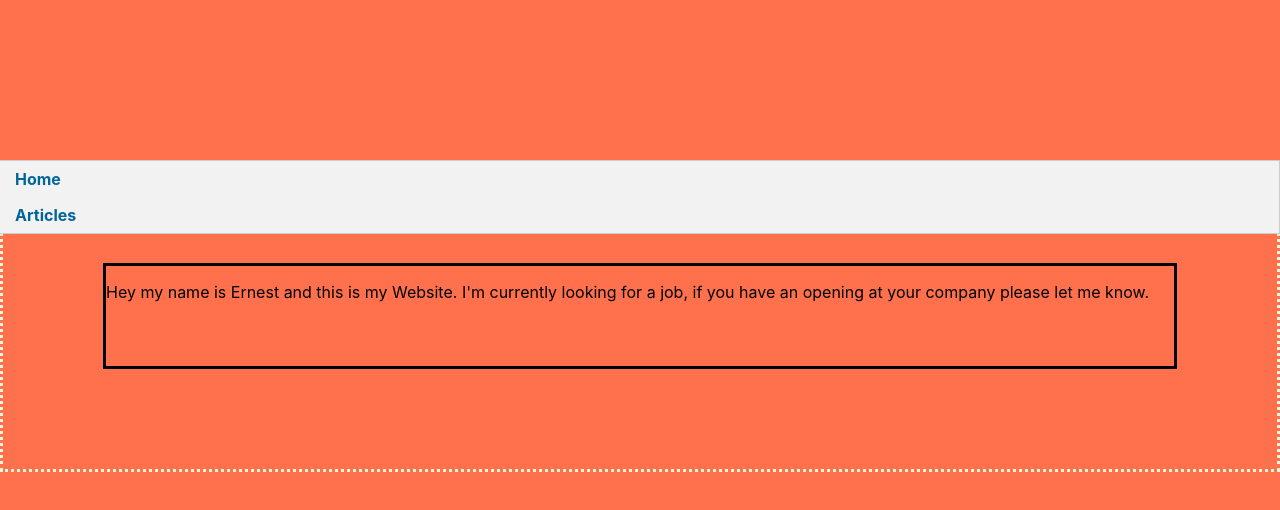
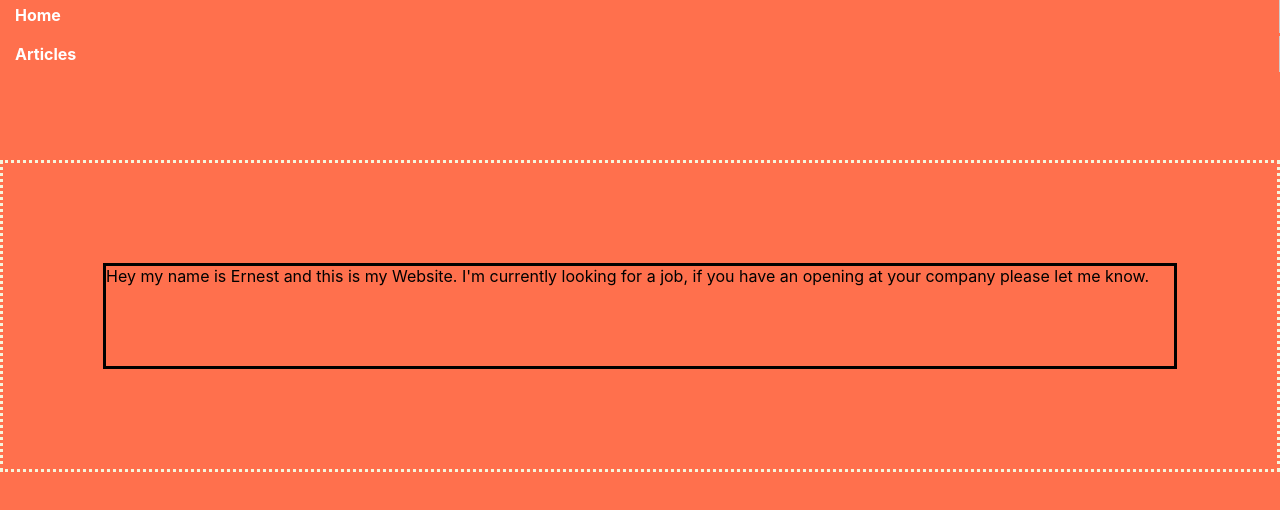
Before and after one commit to ernestviola/interactive-website, a React (Create React App) app: page / in a window 1280 px wide. Shown: the top 510 px of the page. Built offline with nearby package versions, Linux system fonts and the light colour scheme.

Commit message:
Navbar styling

```diff
--- a/src/App.css
+++ b/src/App.css
@@ -2,5 +2,6 @@
 }
 
 .content {
+    margin-top: 80px;
     min-height: 100vh;
 }
--- a/src/components/CustomNavbar.css
+++ b/src/components/CustomNavbar.css
@@ -1,17 +1,29 @@
-.nav {
-    width: 100%;
+.navbar {
+    top: 0;
+    position: fixed;
+    min-width: 100%;
+}
+
+.nav ul {
+    min-width: 100%;
     float: left;
     margin: 0 0 3em 0;
     padding: 0;
     list-style: none;
-    background-color: #f2f2f2;
+    /* background-color: #f2f2f2;
     border-bottom: 1px solid #ccc;
-    border-top: 1px solid #ccc; }
+    border-top: 1px solid #ccc;  */
+}
 
 .nav li a {
         display: block;
         padding: 8px 15px;
         text-decoration: none;
         font-weight: bold;
-        color: #069;
-        border-right: 1px solid #ccc; }
+        color: white;
+        border-right: 1px solid #ccc;
+    }
+
+.nav li a:hover{ position: relative;
+    top: -3px;
+}
--- a/src/components/CustomNavbar.js
+++ b/src/components/CustomNavbar.js
@@ -4,11 +4,15 @@ import './CustomNavbar.css';
 class CustomNavbar extends Component {
     render() {
         return (
-            <div>
-                <ul className="nav">
+            <div className="navbar">
+
+
+            <div className="nav">
+                <ul>
                     <li><NavLink exact to="/">Home</NavLink></li>
                     <li><NavLink exact to="/articles">Articles</NavLink></li>
                 </ul>
+            </div>
             </div>
         );
     }
```
